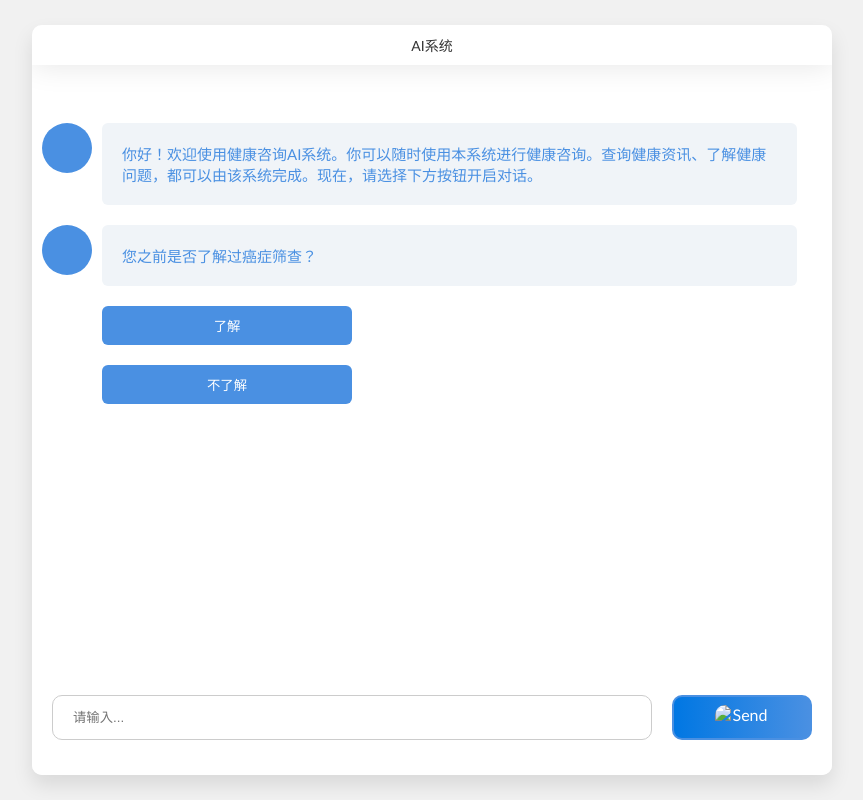
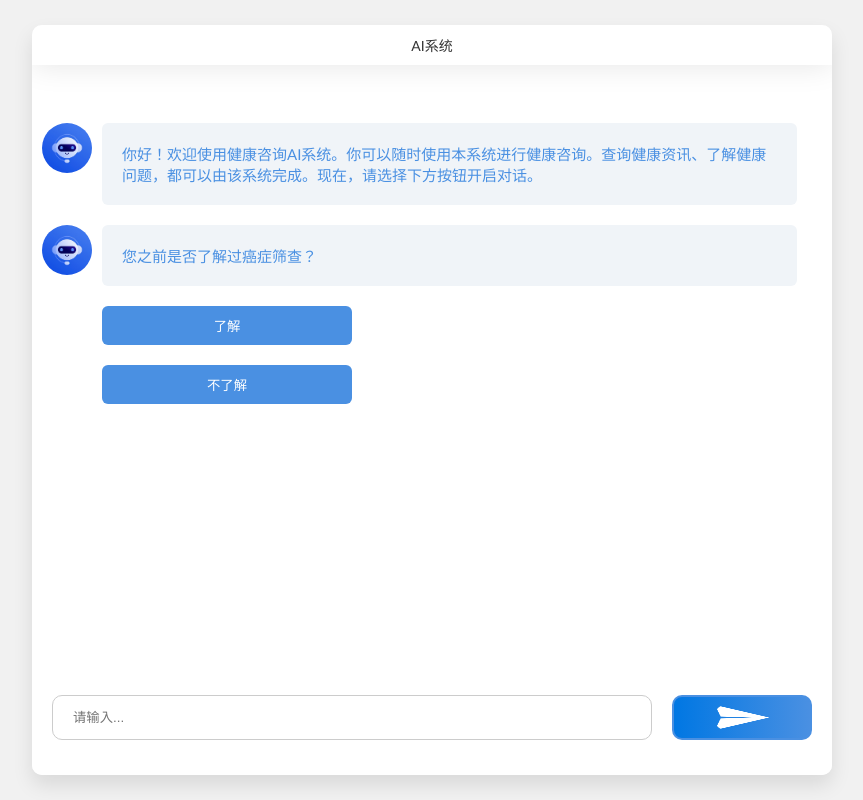
Before and after one commit to experisurvey/experisurvey.github.io, a plain HTML site: page PAanthv1.html in a window 1280 px wide. Shown: the whole page, without its empty margins (208-1071 px from the left). Drawn offline with nearby package versions, Linux system fonts and the light colour scheme.

Commit message:
Update PAanthv1.html

```diff
--- a/PAanthv1.html
+++ b/PAanthv1.html
@@ -226,7 +226,7 @@
             <input id="userInput" class="message_input" placeholder="请输入..." />
         </div>
         <div class="send_message" id="sendMessageBtn">
-            <img src="IMAGE/发送.jpg" alt="Send" style="width: 100%; height: 100%; border-radius: 10px;">
+            <img src="发送.jpg" alt="Send" style="width: 100%; height: 100%; border-radius: 10px;">
         </div>
     </div>
 
@@ -253,7 +253,7 @@
         // 模拟 AI 打字的函数
         var sendAiMessage = function(text, delay, callback) {
             var newMessage = $('<li class="message left"></li>');
-            newMessage.append('<div class="avatar" style="background-image: url(IMAGE/机器人.jpeg);"></div>');
+            newMessage.append('<div class="avatar" style="background-image: url(机器人.jpeg);"></div>');
             var textWrapper = $('<div class="text_wrapper"><div class="text"></div></div>');
             newMessage.append(textWrapper);
             $('#message-list').append(newMessage);
```
